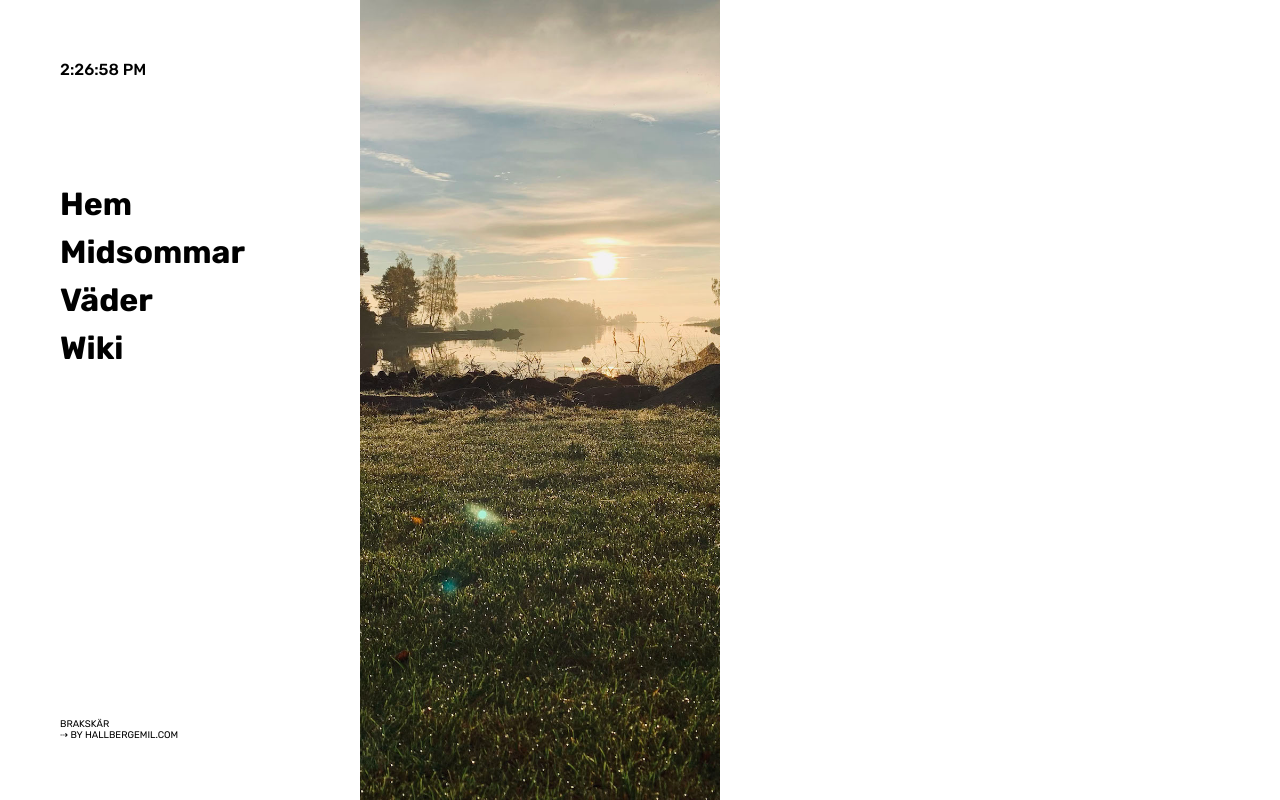
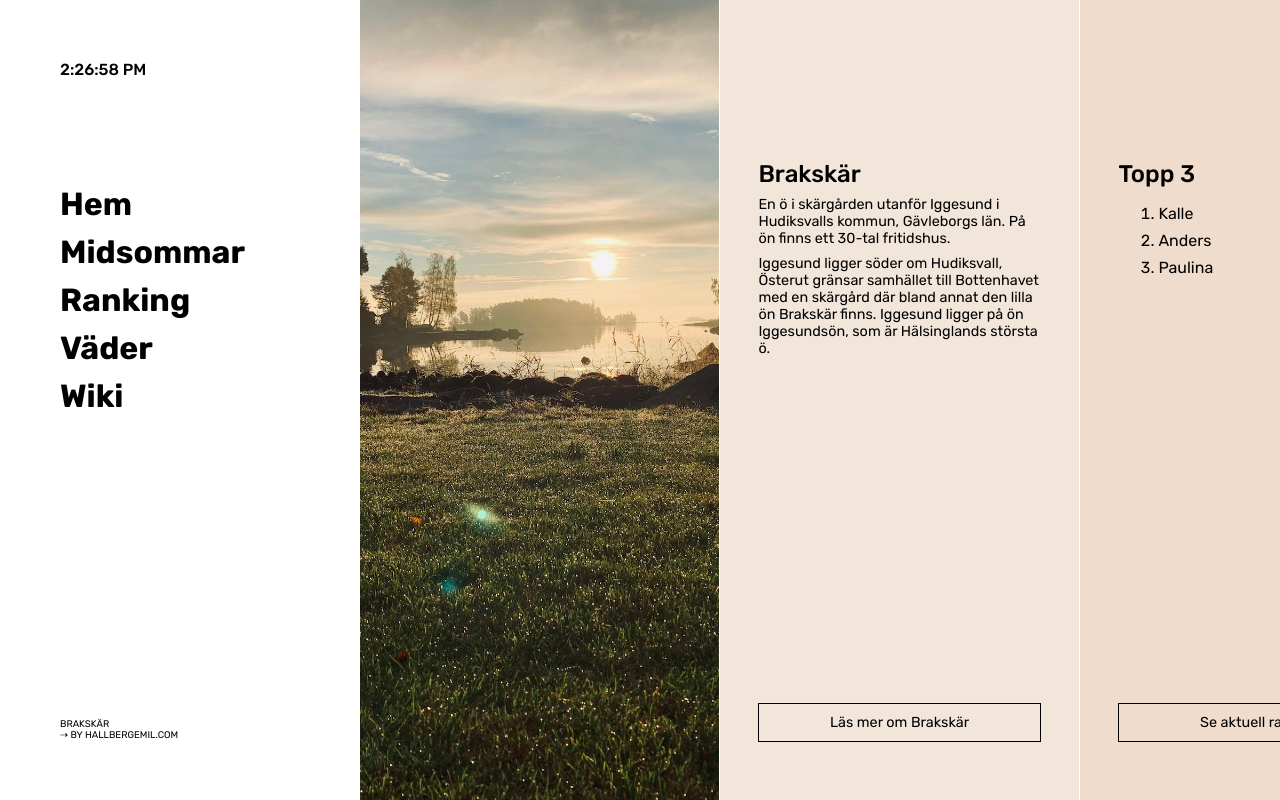
Before and after one commit to emilhallberg/brakskar, a Next.js app: page / in a window 1280 px wide. Built offline with nearby package versions, Linux system fonts and the light colour scheme.

Commit message:
Added ranking page

```diff
--- /dev/null
+++ b/src/components/StartPage/Section.tsx
@@ -0,0 +1,80 @@
+import { FC, ReactNode } from "react";
+import styled from "styled-components";
+import Image from "next/image";
+import Link from "next/link";
+
+const StyledSection = styled.section`
+  position: relative;
+  background: #f2e5d9;
+  border-right: 1px solid #ffffff;
+  display: grid;
+  grid-template-rows: 1fr max-content;
+  padding: 20vh 3vw 3vw;
+
+  li {
+    margin: 8px 0;
+  }
+  p {
+    margin: 8px 0;
+  }
+
+  a {
+    display: grid;
+    place-items: center;
+    background-color: transparent;
+    padding: 10px;
+    box-shadow: none;
+    border: 1px solid black;
+    text-decoration: none;
+    transition: background-color 200ms ease-out;
+    margin-bottom: 20px;
+
+    &:visited,
+    :active,
+    :link {
+      color: black;
+    }
+
+    &:hover {
+      color: white;
+      background-color: ${({ theme }) => theme.palette.primary};
+      border: 1px solid transparent;
+    }
+  }
+`;
+
+interface Props {
+  backgroundImage?: string;
+  backgroundColor?: "#f2e5d9" | "#efdccc" | "#dbc2ad" | "#d1b7a1";
+  linkHref?: string;
+  linkText?: string;
+  children?: ReactNode;
+}
+
+const Section: FC<Props> = ({
+  linkHref,
+  linkText,
+  backgroundImage,
+  backgroundColor = "#f2e5d9",
+  children,
+}) => (
+  <StyledSection style={{ backgroundColor }}>
+    {backgroundImage && (
+      <Image
+        src={backgroundImage}
+        alt="Background"
+        fill
+        priority
+        style={{ objectFit: "cover", zIndex: 0 }}
+      />
+    )}
+    <article style={{ zIndex: 1 }}>{children}</article>
+    {linkHref && (
+      <Link href={linkHref} style={{ zIndex: 1 }}>
+        {linkText ?? "Läs mer"}
+      </Link>
+    )}
+  </StyledSection>
+);
+
+export default Section;
--- a/src/layout/LandingLayout/index.tsx
+++ b/src/layout/LandingLayout/index.tsx
@@ -95,6 +95,7 @@ const LandingLayout = ({ children }: Props) => (
       <Nav>
         <Link href="/dashboard">Hem</Link>
         <Link href="/midsummer">Midsommar</Link>
+        <Link href="/ranking">Ranking</Link>
         <Link href="/weather">Väder</Link>
         <Link href="/wiki">Wiki</Link>
       </Nav>
--- a/src/pages/index.tsx
+++ b/src/pages/index.tsx
@@ -1,23 +1,66 @@
 import Image from "next/image";
 import styled from "styled-components";
+import Link from "next/link";
 import Page, { NextPageWithLayout } from "../layout/Page";
 import { getLandingLayout } from "../layout";
+import Section from "../components/StartPage/Section";
+import { ranking } from "./ranking";
 
-const Background = styled.div`
+const One = styled.div`
   position: relative;
+  border-right: 1px solid #ffffff;
+`;
+
+const Three = styled.div`
+  position: relative;
+  background: #efdccc;
+  border-right: 1px solid #ffffff;
+`;
+
+const Four = styled.div`
+  background: #dbc2ad;
+  border-right: 1px solid #ffffff;
+`;
+
+const Five = styled.div`
+  background: #d1b7a1;
+  border-right: 1px solid #ffffff;
 `;
 
 const DashboardPage: NextPageWithLayout = () => (
   <Page title="Brakskär">
-    <Background>
-      <Image
-        src="/img/background.jpg"
-        alt="Background"
-        fill
-        priority
-        style={{ objectFit: "cover" }}
-      />
-    </Background>
+    <Section backgroundImage="/img/background.jpg" />
+    <Section
+      backgroundColor="#f2e5d9"
+      linkText="Läs mer om Brakskär"
+      linkHref="https://sv.wikipedia.org/wiki/Braksk%C3%A4r"
+    >
+      <h4>Brakskär</h4>
+      <p>
+        En ö i skärgården utanför Iggesund i Hudiksvalls kommun, Gävleborgs län.
+        På ön finns ett 30-tal fritidshus.
+      </p>
+      <p>
+        Iggesund ligger söder om Hudiksvall, Österut gränsar samhället till
+        Bottenhavet med en skärgård där bland annat den lilla ön Brakskär finns.
+        Iggesund ligger på ön Iggesundsön, som är Hälsinglands största ö.
+      </p>
+    </Section>
+    <Section
+      backgroundColor="#efdccc"
+      linkHref="/ranking"
+      linkText="Se aktuell ranking"
+    >
+      <h4>Topp 3</h4>
+      <ol>
+        {ranking
+          .sort((a, b) => (a.points > b.points ? -1 : 1))
+          .slice(0, 3)
+          .map(({ id, name }) => (
+            <li key={id}>{name}</li>
+          ))}
+      </ol>
+    </Section>
   </Page>
 );
 
--- /dev/null
+++ b/src/pages/ranking.tsx
@@ -0,0 +1,110 @@
+import { NextPage } from "next";
+import styled from "styled-components";
+import Page from "../layout/Page";
+
+type Rank = {
+  id: string;
+  name: string;
+  points: number;
+};
+
+export const ranking: Rank[] = [
+  { id: "1", name: "Emil", points: 5 + 1 + 1 },
+  { id: "2", name: "Victor", points: 2 + 1 },
+  { id: "3", name: "Anders", points: 7 + 1 + 1 },
+  { id: "4", name: "Laila", points: 3 + 1 },
+  { id: "5", name: "Petra", points: 5 + 1 + 1 },
+  { id: "6", name: "Paulina", points: 8 + 1 },
+  { id: "7", name: "Gabriel", points: 7 + 1 + 1 },
+  { id: "8", name: "Suppis", points: 2 + 1 + 1 },
+  { id: "9", name: "Sofia", points: 3 + 1 + 1 + 1 },
+  { id: "10", name: "Kalle", points: 8 + 1 + 1 },
+];
+
+const Container = styled.div`
+  display: grid;
+  grid-gap: 20px;
+  grid-template-columns: 1fr;
+  justify-content: center;
+  max-width: 1020px;
+  padding: 3vh 3vw;
+  margin: auto;
+`;
+
+const Table = styled.table`
+  width: 100%;
+  th,
+  td {
+    height: 50px;
+    padding: 0 8px;
+    text-align: left;
+  }
+  tbody {
+    tr {
+      background-color: rgba(255, 255, 255, 0.3);
+      transition: background-color 200ms ease-out;
+
+      &:first-child {
+        background-color: goldenrod;
+      }
+
+      &:nth-of-type(even) {
+        background-color: rgba(255, 255, 255, 0.2);
+      }
+      &:hover {
+        background-color: rgba(255, 255, 255, 0.8);
+      }
+    }
+  }
+`;
+
+const RankingPage: NextPage = () => (
+  <Page title="Ranking">
+    <Container>
+      <h1>Ranking</h1>
+      <Table>
+        <thead>
+          <tr>
+            <th>Pos.</th>
+            <th>Namn</th>
+            <th>Poäng</th>
+          </tr>
+        </thead>
+        <tbody>
+          {ranking
+            .sort((a, b) => (a.points > b.points ? -1 : 1))
+            .map(({ id, name, points }, index) => (
+              <tr key={id}>
+                <td>{index + 1}</td>
+                <td>{name}</td>
+                <td>{points}</td>
+              </tr>
+            ))}
+        </tbody>
+      </Table>
+      <section>
+        <h2>Senaste tävlingar</h2>
+        <ul>
+          <li>Fuerteventura Open</li>
+          <li>Fuerteventura Volleyboll</li>
+          <li>Flygplansquiz</li>
+        </ul>
+      </section>
+      <section>
+        <h2>Regler</h2>
+        <ul>
+          <li>
+            Vinst mot högre rankad spelare ger mer poäng. T.ex. en spelare
+            rankad 4:a vinner moten spelare rankad 1:a får vinnaren en extra
+            poäng. Detta gäller inte lagtävlingar.
+          </li>
+          <li>Oavgjort ger plus minus noll poäng</li>
+          <li>Deltagande i officiell tävling ger poäng</li>
+          <li>Vinst i match ger en poäng</li>
+        </ul>
+      </section>
+    </Container>
+  </Page>
+);
+
+export default RankingPage;
```
Also changed, not shown: public/img/light.jpg (added).
